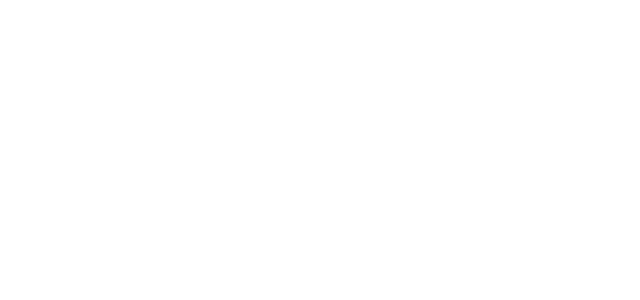
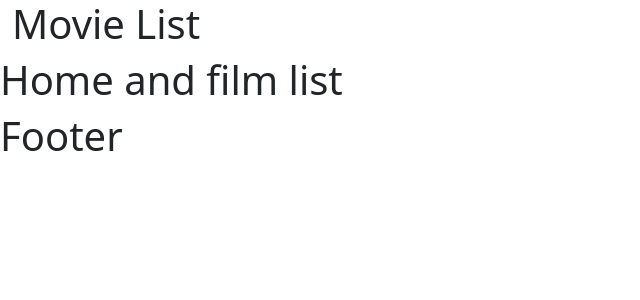
Before and after one commit to coluccifrancesco/webapp-react, a React (Vite) app in the folder webapp-react/: page / in a window 1280 px wide. Before the commit this address had no page. Shown: the top 300 px of the page, without its empty margins (0-640 px from the left). Built offline with nearby package versions, Linux system fonts and the light colour scheme.

Commit message:
updated project

```diff
--- a/webapp-react/package.json
+++ b/webapp-react/package.json
@@ -10,6 +10,8 @@
     "preview": "vite preview"
   },
   "dependencies": {
+    "bootstrap": "^5.3.7",
+    "bootstrap-icons": "^1.13.1",
     "dotenv": "^17.2.1",
     "react": "^19.1.0",
     "react-dom": "^19.1.0",
--- a/webapp-react/src/App.jsx
+++ b/webapp-react/src/App.jsx
@@ -4,14 +4,16 @@ import DefaultLayout from './layout/DefaultLayout'
 import HomeAndFilmList from './pages/HomeAndFilmList'
 import MovieDetail from './pages/MovieDetail'
 
+// Ricorda di importare Bootstrap
+
 function App() {
 
   return (
     <BrowserRouter>
-      <Routes to="/">
-        <Route Component={DefaultLayout}>
-          <Route to='homeandlist' Component={HomeAndFilmList} />
-          <Route to='homeandlist/:id' Component={MovieDetail} />
+      <Routes>
+        <Route path="/" Component={DefaultLayout}>
+          <Route path='/' Component={HomeAndFilmList} />
+          <Route path='/:id' Component={MovieDetail} />
         </Route>
       </Routes>
     </BrowserRouter>
--- a/webapp-react/src/components/Header.jsx
+++ b/webapp-react/src/components/Header.jsx
@@ -1,3 +1,7 @@
 export default function Header() {
-    return <h1>Header</h1>
+    return <header>
+        <nav className="bg-body-dark-50 container-fluid d-flex justify-content-start align-items-center">
+            <h1>Movie List</h1>
+        </nav>
+    </header>
 }
```
Also changed, not shown: 2 other files (tests, documents, lock files or other folders).
